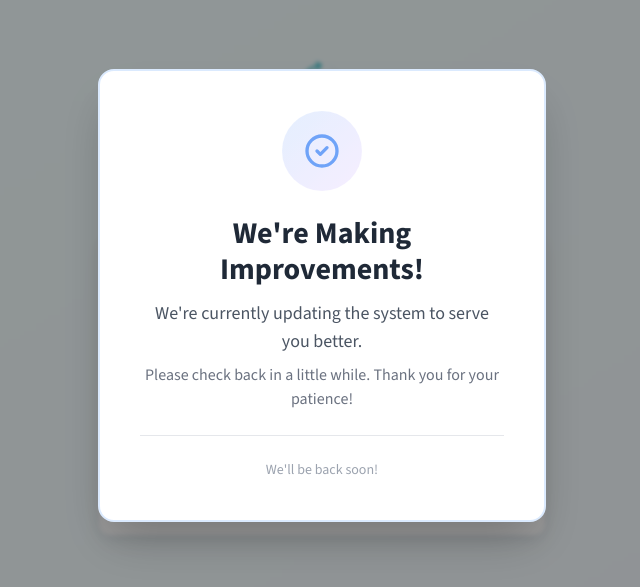
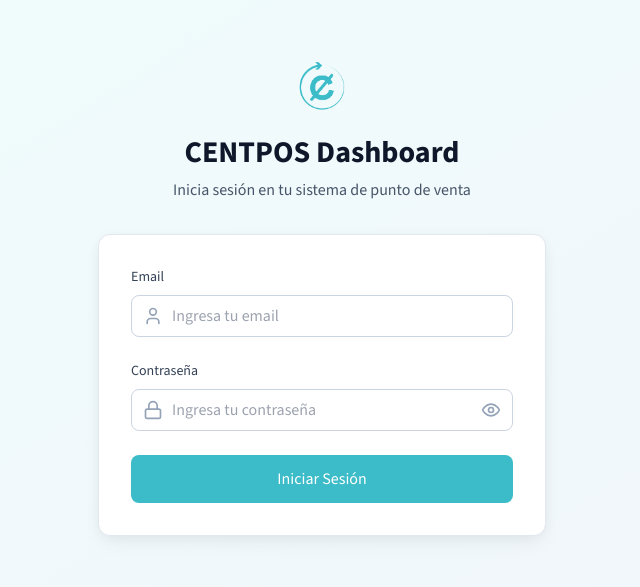
Before and after one commit to goldstein18/centpos, a React (Create React App) app: page /login in a window 1280 px wide. Shown: the part 105-692 px from the top of the page, without its empty margins (318-958 px from the left). Built offline with nearby package versions, Linux system fonts and the light colour scheme.

Commit message:
remove overlay

```diff
--- a/src/components/Login.tsx
+++ b/src/components/Login.tsx
@@ -220,7 +220,8 @@ const Login: React.FC<LoginProps> = ({ onLogin }) => {
 
   return (
     <div className="min-h-screen flex items-center justify-center bg-gradient-to-br from-primary-50 to-secondary-100 p-3 sm:p-4 lg:p-6 relative">
-      {/* Maintenance Overlay */}
+      {/* Maintenance Overlay - Oculto pero no eliminado */}
+      {false && (
         <div className="absolute inset-0 bg-black bg-opacity-40 flex items-center justify-center z-50 backdrop-blur-[2px]">
           <div className="bg-white rounded-2xl p-8 sm:p-10 max-w-md mx-4 text-center shadow-2xl border-2 border-blue-100 font-sans">
             <div className="mb-6">
@@ -238,6 +239,7 @@ const Login: React.FC<LoginProps> = ({ onLogin }) => {
             </div>
           </div>
         </div>
+      )}
 
       <div className="max-w-md w-full space-y-6 sm:space-y-8">
         <div className="text-center">
```
Also changed, not shown: standalone-components/README.md, standalone-components/SegurosSection.tsx (line endings or trailing spaces), standalone-components/TasasInteresSection.tsx (line endings or trailing spaces), standalone-components/USAGE_EXAMPLE.tsx (line endings or trailing spaces), standalone-components/lib/auth.ts (line endings or trailing spaces), 1 other file (tests, documents, lock files or other folders). Lines whose indentation alone changed are shown as unchanged.
